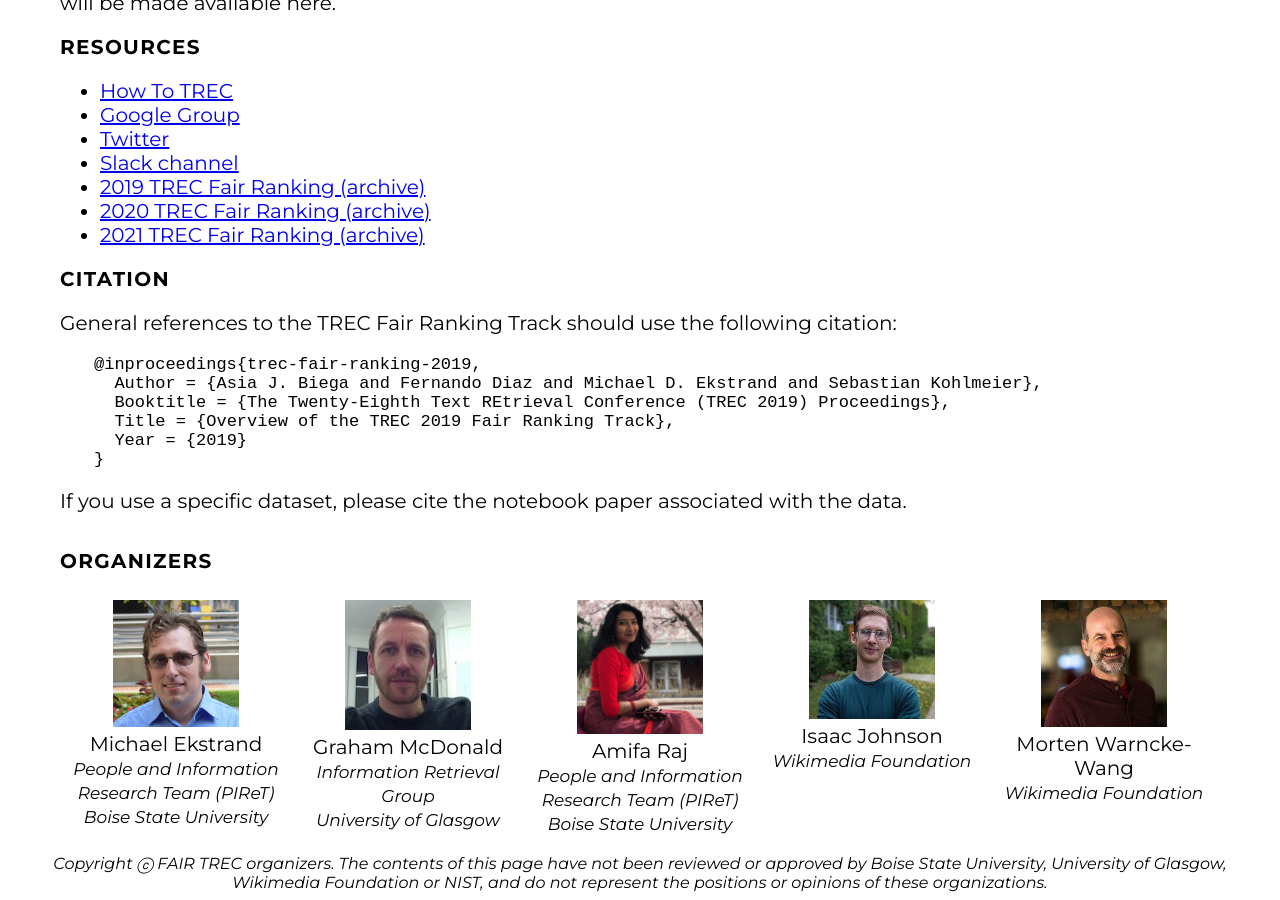
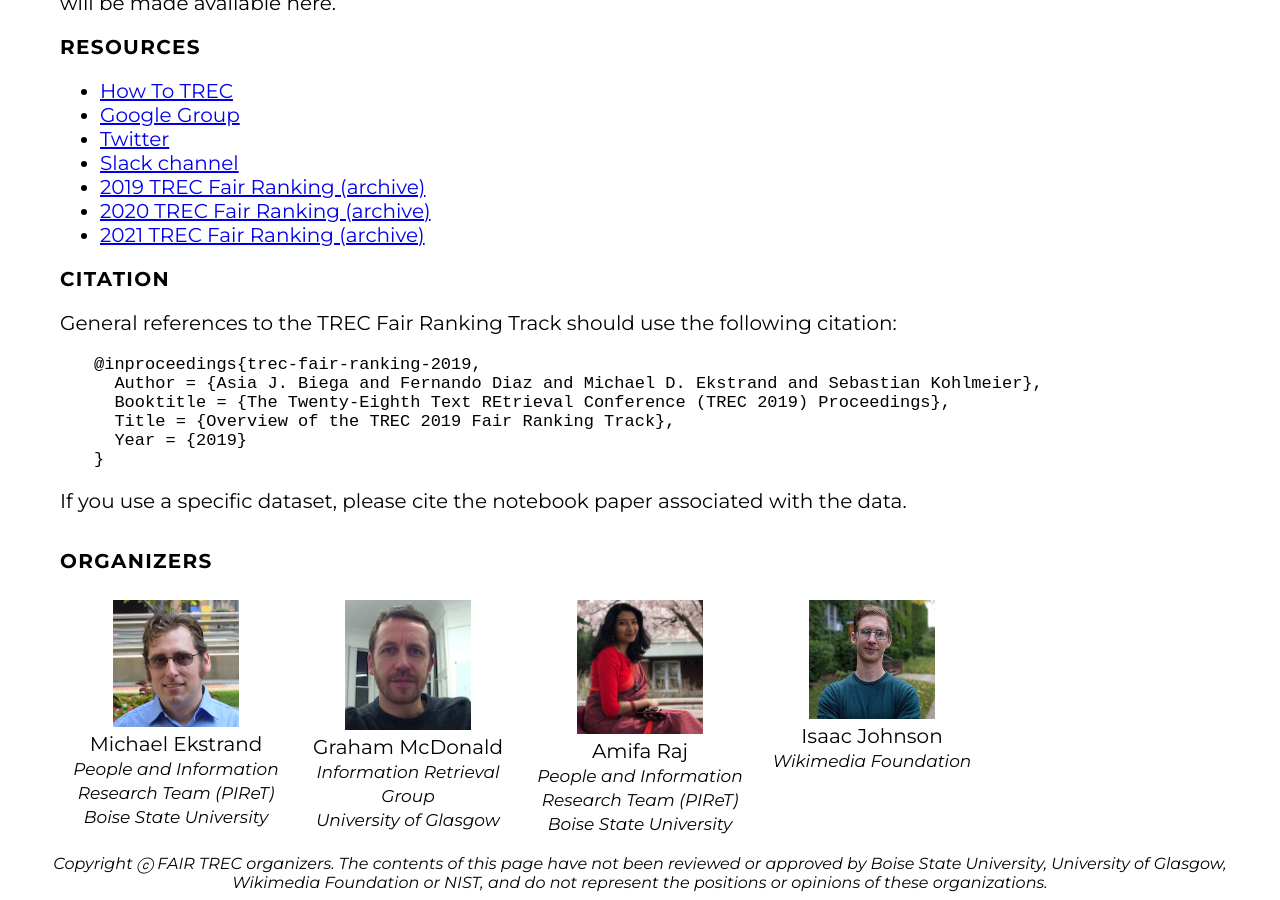
Before and after one commit to fair-trec/fair-trec.github.io, a Jekyll site: the page built from index.md, in a window 1280 px wide and 900 px high, scrolled down 634 px. Built offline with Jekyll 4.4.1, drawn with Linux system fonts in a browser that asks for light colours; our own code applies the rules of GitHub Pages for plain Markdown files.

Commit message:
organizers update

```diff
--- a/index.md
+++ b/index.md
@@ -75,10 +75,4 @@ If you use a specific dataset, please cite the notebook paper associated with th
       <span class=affil>Wikimedia Foundation</span></figcaption>
   </figure>
 
-
-  <figure class=organizer>
-    <img src="images/Warncke-Wang_Morten.jpg" alt="Headshot of Morten Warncke-Wang">
-    <figcaption>Morten Warncke-Wang<br>
-      <span class=affil>Wikimedia Foundation</span></figcaption>
-  </figure>
 </section>
```
